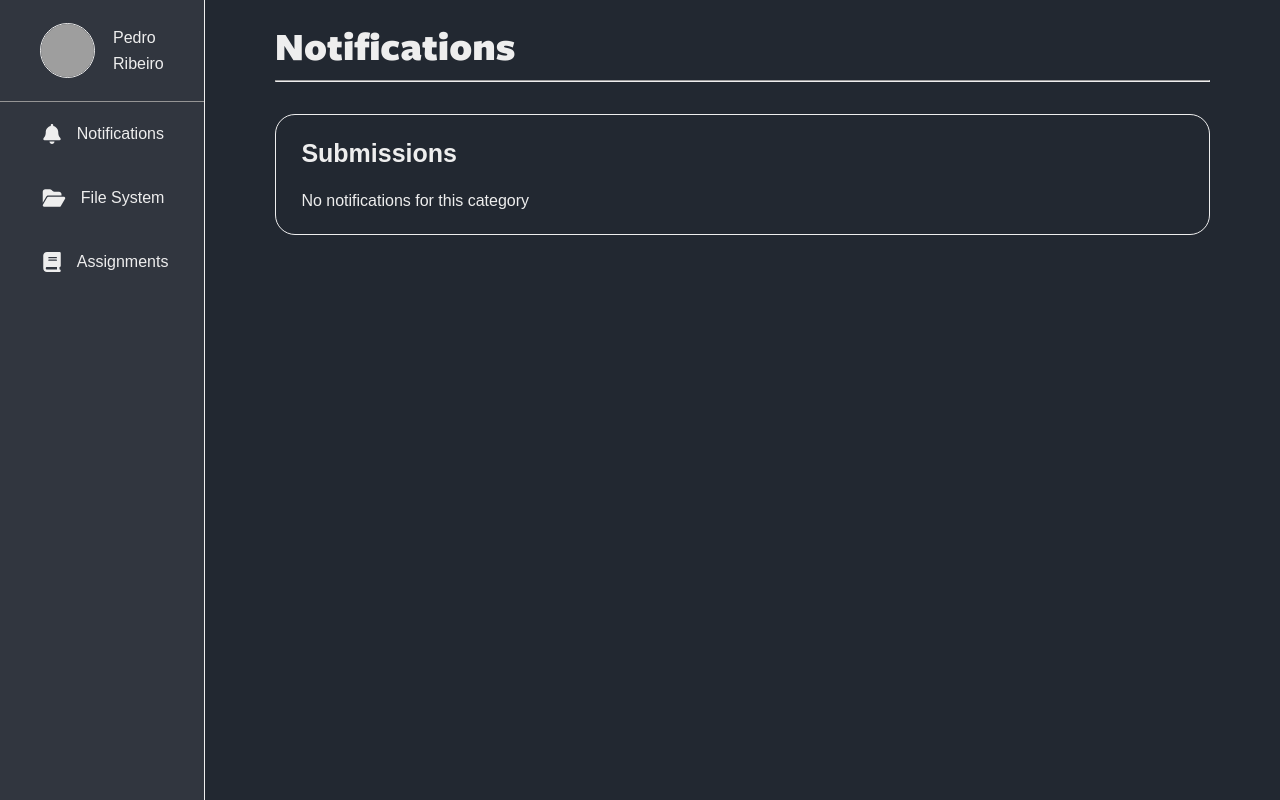
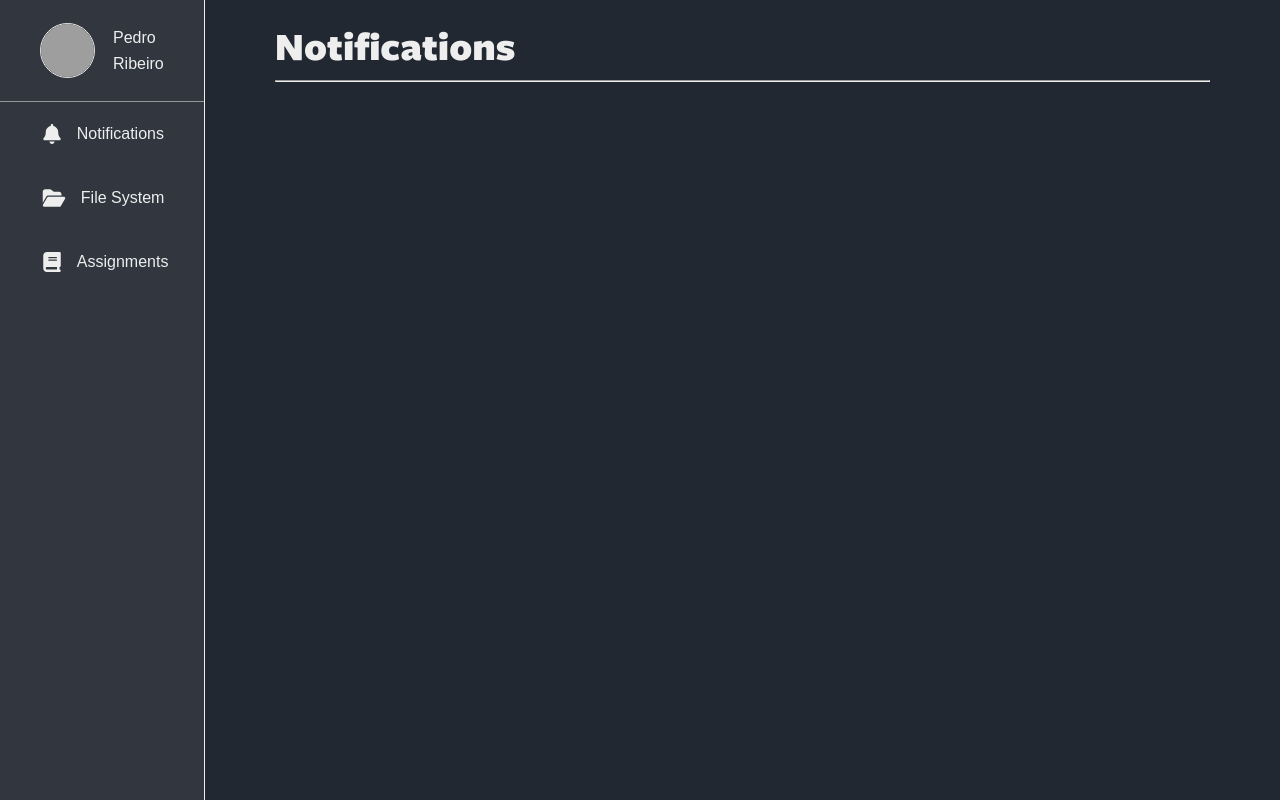
Before and after one commit to rpedroribeiro/learning-chatting, a React (Vite) app in the folder client/: page /1/classrooms/1/notifications in a window 1280 px wide. Built offline with nearby package versions, Linux system fonts and the light colour scheme; grey boxes are pictures that could not be loaded; a web font is replaced by a local one.

Commit message:
implemented sorting to widget menu where they are sorted

```diff
--- a/client/src/api/notificationsApi.ts
+++ b/client/src/api/notificationsApi.ts
@@ -20,7 +20,7 @@ type readNotificationResponse = {
  * @param classId - The class these notifications belong to.
  * @param notificationType - The category these notifications fall into.
  */
-const fetchNotifucations = async (
+const fetchNotifications = async (
   userId: string,
   classId: string,
   notificationType: NotificationType | null
@@ -79,7 +79,7 @@ const readNotification = async (
 }
 
 const notificationsApi = {
-  fetchNotifucations,
+  fetchNotifications,
   readNotification
 }
 
--- a/client/src/components/notifications/NotificationWidget.tsx
+++ b/client/src/components/notifications/NotificationWidget.tsx
@@ -17,7 +17,7 @@ const NotificationWidget = ({widgetName, notificationType}: notificationWidgetPr
   const { currClass } = useClassroom()
 
   const fetchNotifications = async () => {
-    const notifications = await notificationsApi.fetchNotifucations(
+    const notifications = await notificationsApi.fetchNotifications(
       userId,
       currClass.id,
       notificationType
@@ -27,7 +27,7 @@ const NotificationWidget = ({widgetName, notificationType}: notificationWidgetPr
 
   useEffect(() => {
     fetchNotifications()
-  })
+  }, [])
 
   return (
     <div className="notification-widget">
--- a/client/src/components/notifications/NotificationsWidgetMenu.tsx
+++ b/client/src/components/notifications/NotificationsWidgetMenu.tsx
@@ -1,21 +1,32 @@
+import { useEffect, useState } from 'react'
 import useAuth from '../../hooks/useAuth'
 import '../../styles/notifications.css'
-import { NotificationType } from '../../utils/NotificationType'
+import notificationsUtils from '../../utils/notificationsUtils'
 import { UserRole } from '../../utils/UserRole'
 import NotificationWidget from './NotificationWidget'
+import notificationsApi from '../../api/notificationsApi'
+import useClassroom from '../../hooks/useClassroom'
 
 const NotificationsWidgetMenu = () => {
-  const { accountType } = useAuth()
+  const [sortedWidgets, setSortedWidgets] = useState<any[]>([])
+  const { accountType, userId } = useAuth()
+  const { currClass } = useClassroom()
 
-  const studentWidgets = [
-    ["File System Updates", NotificationType.FileSystemItemCreated],
-    ["Assignments", NotificationType.AssignmentPosted],
-    ["Annoucements", NotificationType.AnnouncementPosted]
-  ]
+  const sortNotificationWidgets = async () => {
+    const userNotifications = await notificationsApi.fetchNotifications(
+      userId,
+      currClass.id,
+      null
+    )
+    if (accountType === UserRole.Student) {
+      const widgetsInfo = notificationsUtils.fetchedOrderStudentWidgets(userNotifications)
+      setSortedWidgets(widgetsInfo)
+    }
+  }
 
-  const professorWidgets = [
-    ["Submissions", NotificationType.StudentSubmission]
-  ]
+  useEffect(() => {
+    sortNotificationWidgets()
+  }, [])
 
   return (
     <div className='notifications-page'>
@@ -26,10 +37,8 @@ const NotificationsWidgetMenu = () => {
       </div>
       <hr style={{marginTop: '10px'}}/>
       <div className='notifications-widget-container'>
-        {accountType === UserRole.Student ?
-          (studentWidgets.map((widget: any, key: any) => (
-            <NotificationWidget key={key} widgetName={widget[0]} notificationType={widget[1]}/>
-          ))) : (professorWidgets.map((widget: any, key: any) => (
+        {sortedWidgets.length > 0 &&
+          (sortedWidgets.map((widget: any, key: any) => (
             <NotificationWidget key={key} widgetName={widget[0]} notificationType={widget[1]}/>
           )))
         }
```
